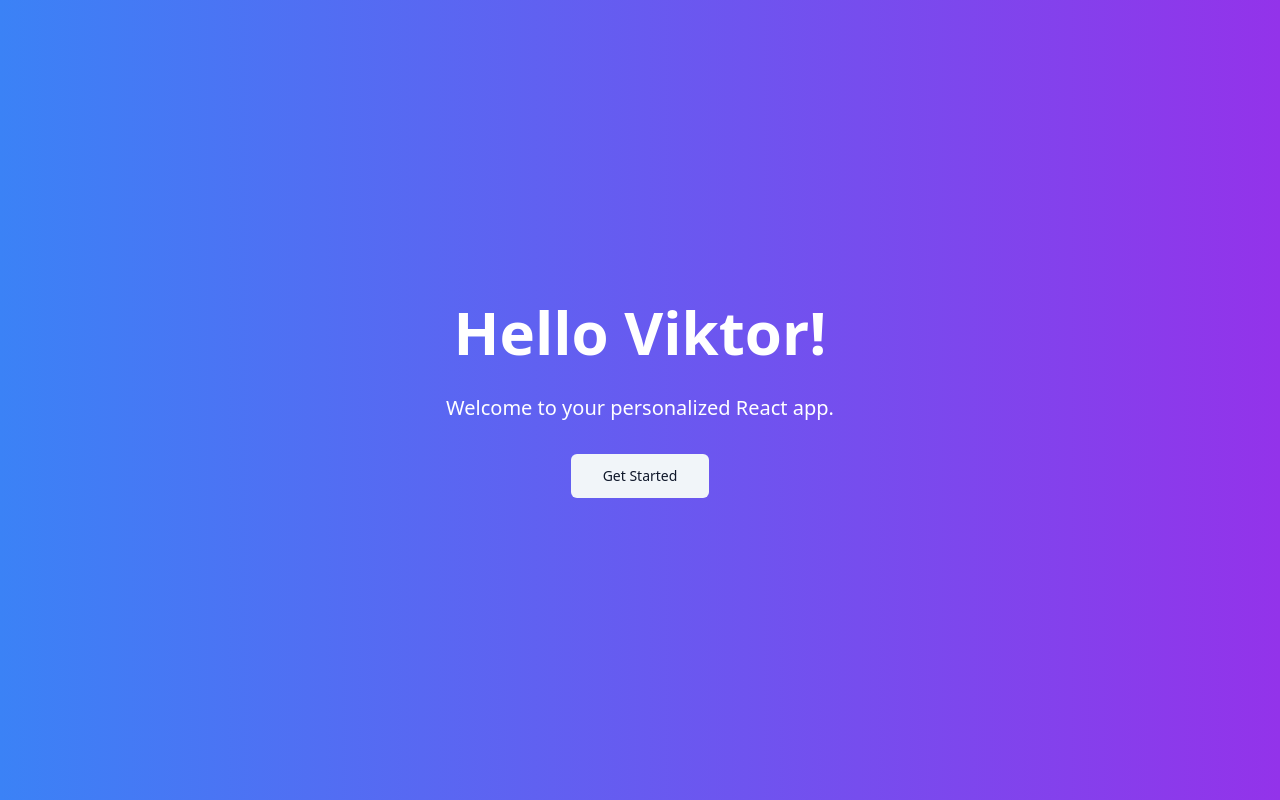
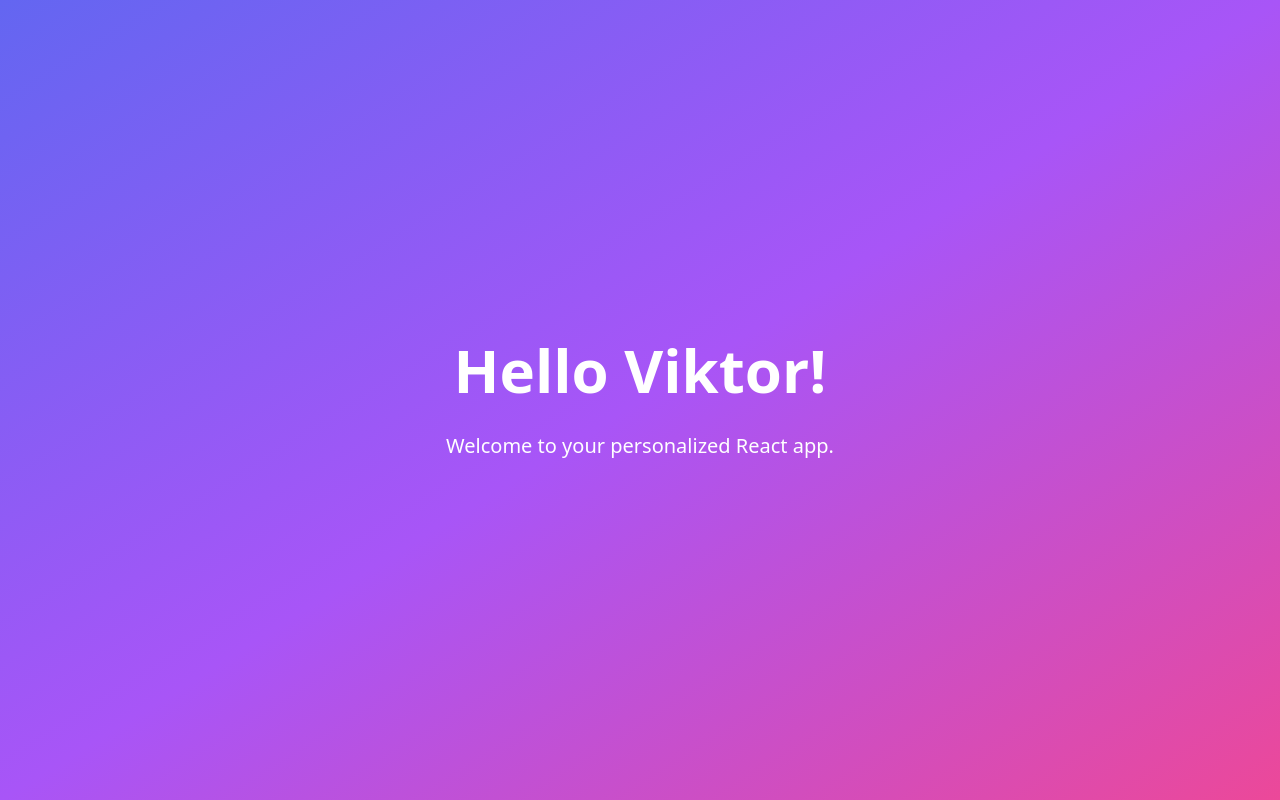
Before and after one commit to GPT-Engineer-App-Dev/hello-viktor-greetings, a React (Vite) app: page / in a window 1280 px wide. Built offline with nearby package versions, Linux system fonts and the light colour scheme.

Commit message:
Update gradient and remove button
Changed the background gradient in the Index component and removed the button element for a cleaner design.
[skip gpt_engineer]

```diff
--- a/src/pages/Index.jsx
+++ b/src/pages/Index.jsx
@@ -1,14 +1,10 @@
 import React from 'react';
-import { Button } from "@/components/ui/button";
 
 const Index = () => {
   return (
-    <div className="min-h-screen flex flex-col items-center justify-center bg-gradient-to-r from-blue-500 to-purple-600">
+    <div className="min-h-screen flex flex-col items-center justify-center bg-gradient-to-br from-indigo-500 via-purple-500 to-pink-500">
       <h1 className="text-6xl font-bold text-white mb-8 animate-fade-in">Hello Viktor!</h1>
-      <p className="text-xl text-white mb-8">Welcome to your personalized React app.</p>
-      <Button variant="secondary" size="lg">
-        Get Started
-      </Button>
+      <p className="text-xl text-white">Welcome to your personalized React app.</p>
     </div>
   );
 };
```
